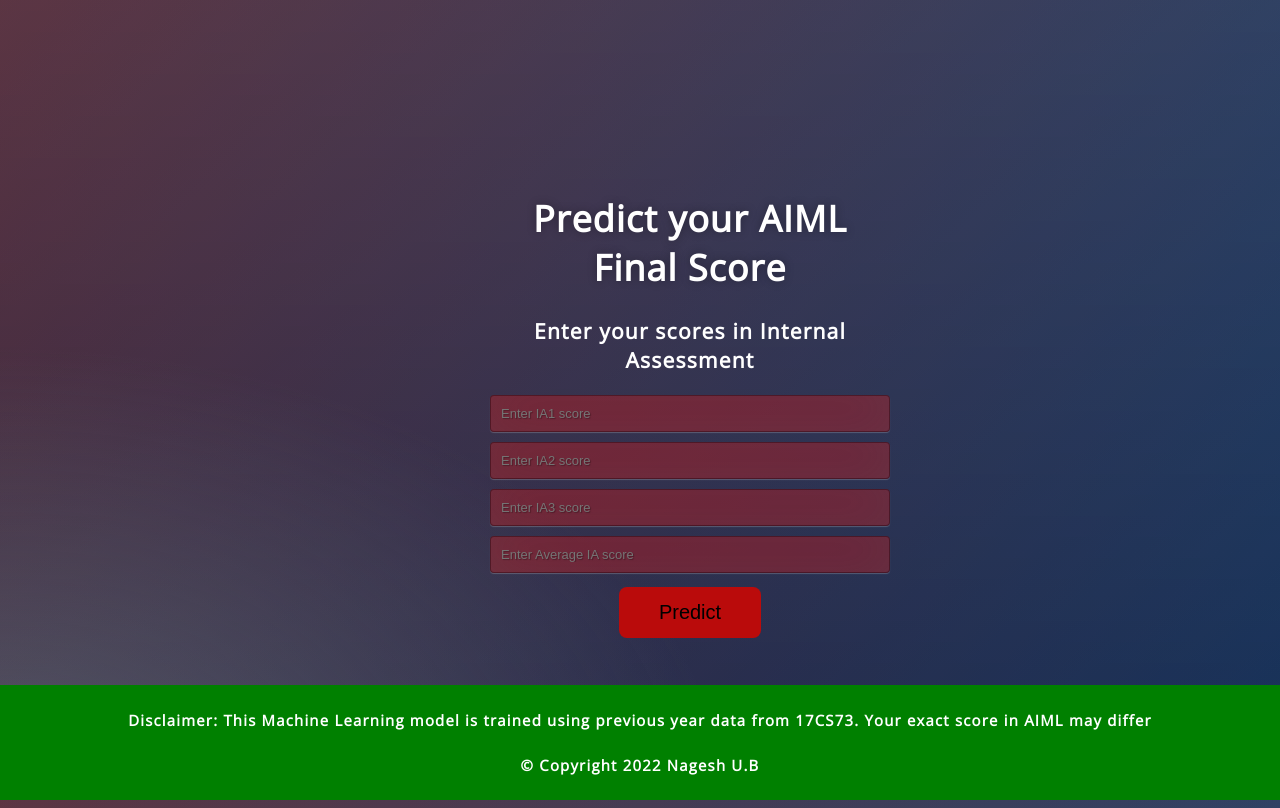
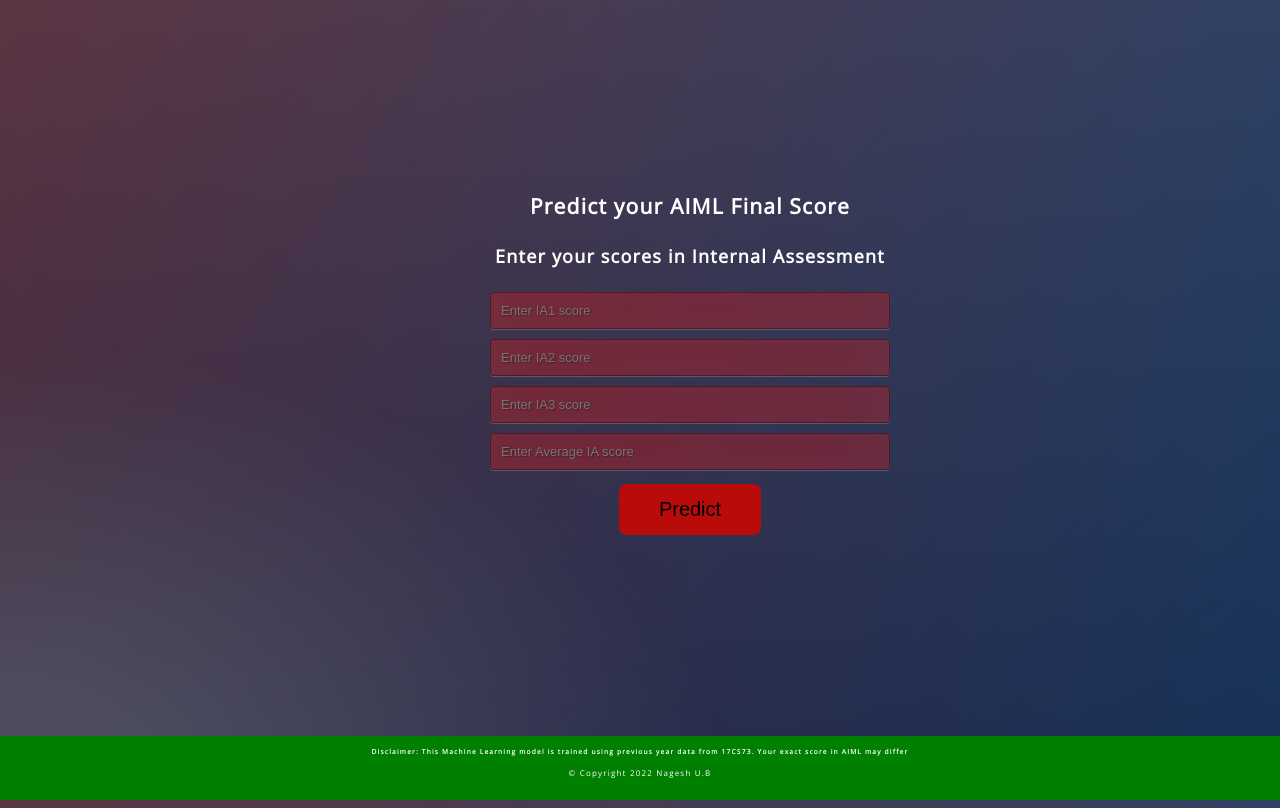
Before and after one commit to nageshub/ML_App, a Flask app: page / in a window 1280 px wide. Run offline with Flask 2, Linux system fonts and the light colour scheme; parts of the project's set-up code (start-up, migrations or seed data) failed here and were passed over.

Commit message:
Add files via upload

```diff
--- a/templates/index.html
+++ b/templates/index.html
@@ -16,10 +16,13 @@
    left: 0;
    bottom: 0;
    width: 100%;
+   height: 8%;
    background-color: green;
    color: white;
+   font-size: 8px;
    text-align: center;
 }
+
 .disc {
    left: 0;
    bottom: 0;
@@ -32,8 +35,8 @@
 
 <body>
  <div class="login">
-	<h1>Predict your AIML Final Score</h1>
-     <h3> Enter your scores in Internal Assessment</h3>
+	<h3>Predict your AIML Final Score</h3>
+     <h4> Enter your scores in Internal Assessment</h4>
 
      <!-- Main Input For Receiving Query to our ML -->
     <form action="{{ url_for('predict')}}"method="post">
@@ -53,7 +56,7 @@
  <div class="footer">
      <p> <h5> Disclaimer: This Machine Learning model is trained using previous year data from 17CS73. Your exact score in AIML may differ </h5> </p>
 
-  <p> <h5> &copy; Copyright 2022 Nagesh U.B </h5> </p>
+  <p>  &copy; Copyright 2022 Nagesh U.B </p>
 </div>
 </body>
 </html>
```
